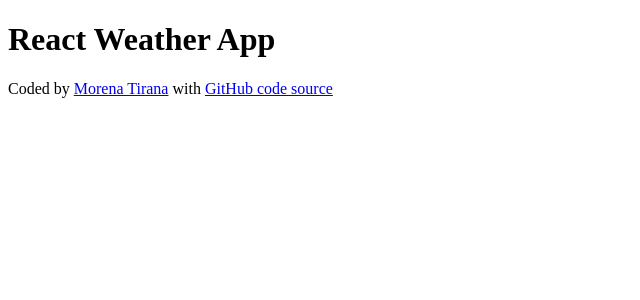
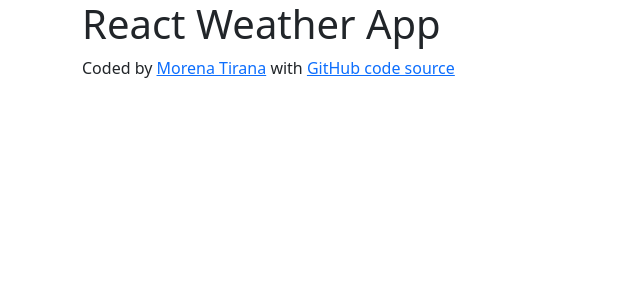
Before and after one commit to MorenaTirana/react-weather-app, a React (Create React App) app in the folder my-app/: page / in a window 1280 px wide. Shown: the top 300 px of the page, without its empty margins (0-640 px from the left). Built offline with nearby package versions, Linux system fonts and the light colour scheme.

Commit message:
added bootstrap

```diff
--- a/my-app/package.json
+++ b/my-app/package.json
@@ -6,6 +6,7 @@
     "@testing-library/jest-dom": "^5.16.5",
     "@testing-library/react": "^13.4.0",
     "@testing-library/user-event": "^13.5.0",
+    "bootstrap": "^5.2.3",
     "react": "^18.2.0",
     "react-dom": "^18.2.0",
     "react-scripts": "5.0.1",
--- a/my-app/public/index.html
+++ b/my-app/public/index.html
@@ -2,12 +2,9 @@
 <html lang="en">
   <head>
     <meta charset="utf-8" />
-    <link rel="icon" href="%PUBLIC_URL%/favicon.ico" />
     <meta name="viewport" content="width=device-width, initial-scale=1" />
     <meta name="theme-color" content="#000000" />
     <meta name="description" content="Weather Application" />
-    <link rel="apple-touch-icon" href="%PUBLIC_URL%/logo192.png" />
-
     <link rel="manifest" href="%PUBLIC_URL%/manifest.json" />
 
     <title>React App</title>
--- a/my-app/src/App.js
+++ b/my-app/src/App.js
@@ -4,20 +4,27 @@ import './App.css';
 export default function App() {
   return (
     <div className="App">
+      <div className="container">
         <h1>React Weather App</h1>
         <footer>
           Coded by{' '}
-        <a href="www.morenatirana.com" target="_blank">
+          <a
+            href="https://www.morenatirana.com"
+            rel="noreferrer"
+            target="_blank"
+          >
             Morena Tirana
           </a>{' '}
           with{' '}
           <a
             href="https://github.com/MorenaTirana/react-weather-app"
             target="_blank"
+            rel="noreferrer"
           >
             GitHub code source
           </a>
         </footer>
       </div>
+    </div>
   );
 }
--- a/my-app/src/index.js
+++ b/my-app/src/index.js
@@ -1,6 +1,7 @@
 import React from 'react';
 import ReactDOM from 'react-dom/client';
 import './index.css';
+import 'bootstrap/dist/css/bootstrap.css';
 import App from './App';
 import reportWebVitals from './reportWebVitals';
 
```
Also changed, not shown: 1 other file (tests, documents, lock files or other folders). Lines whose indentation alone changed are shown as unchanged.
